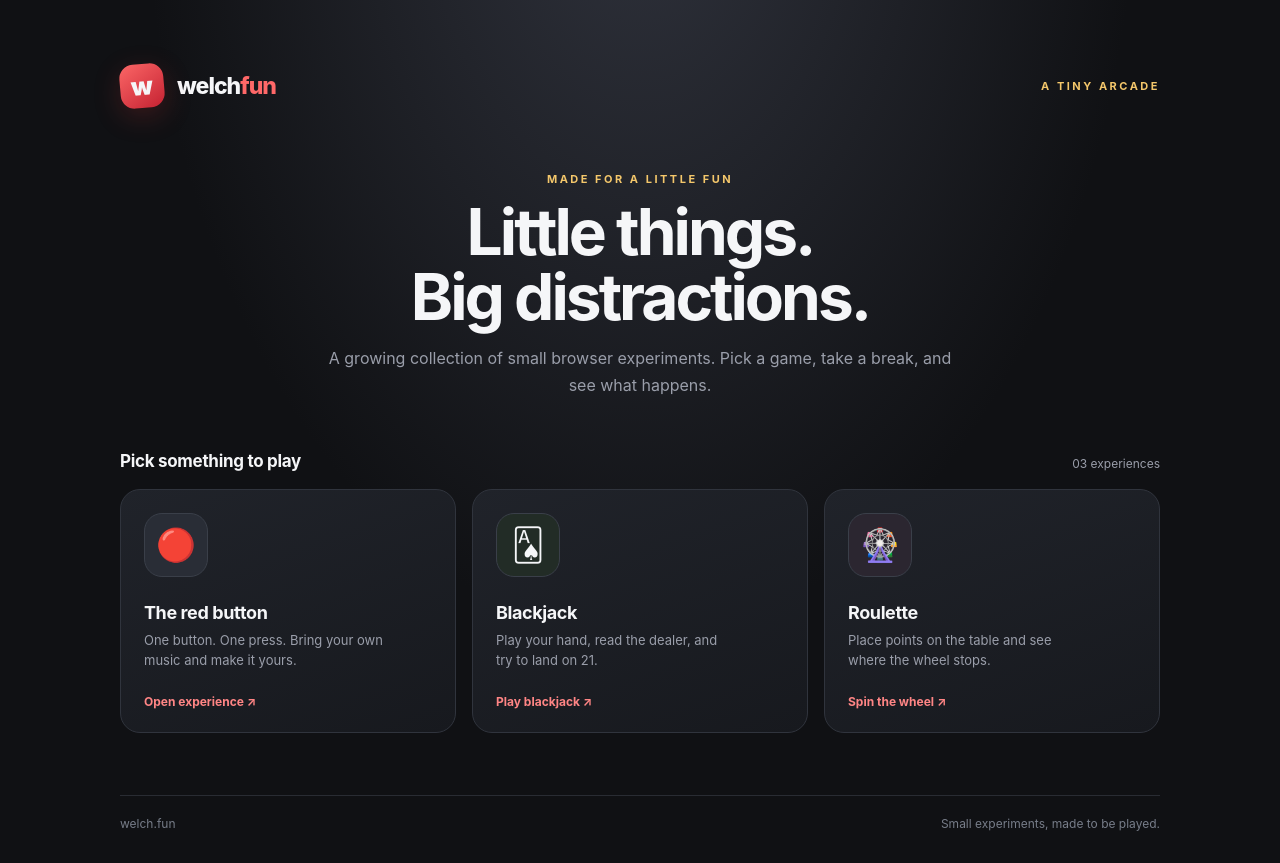
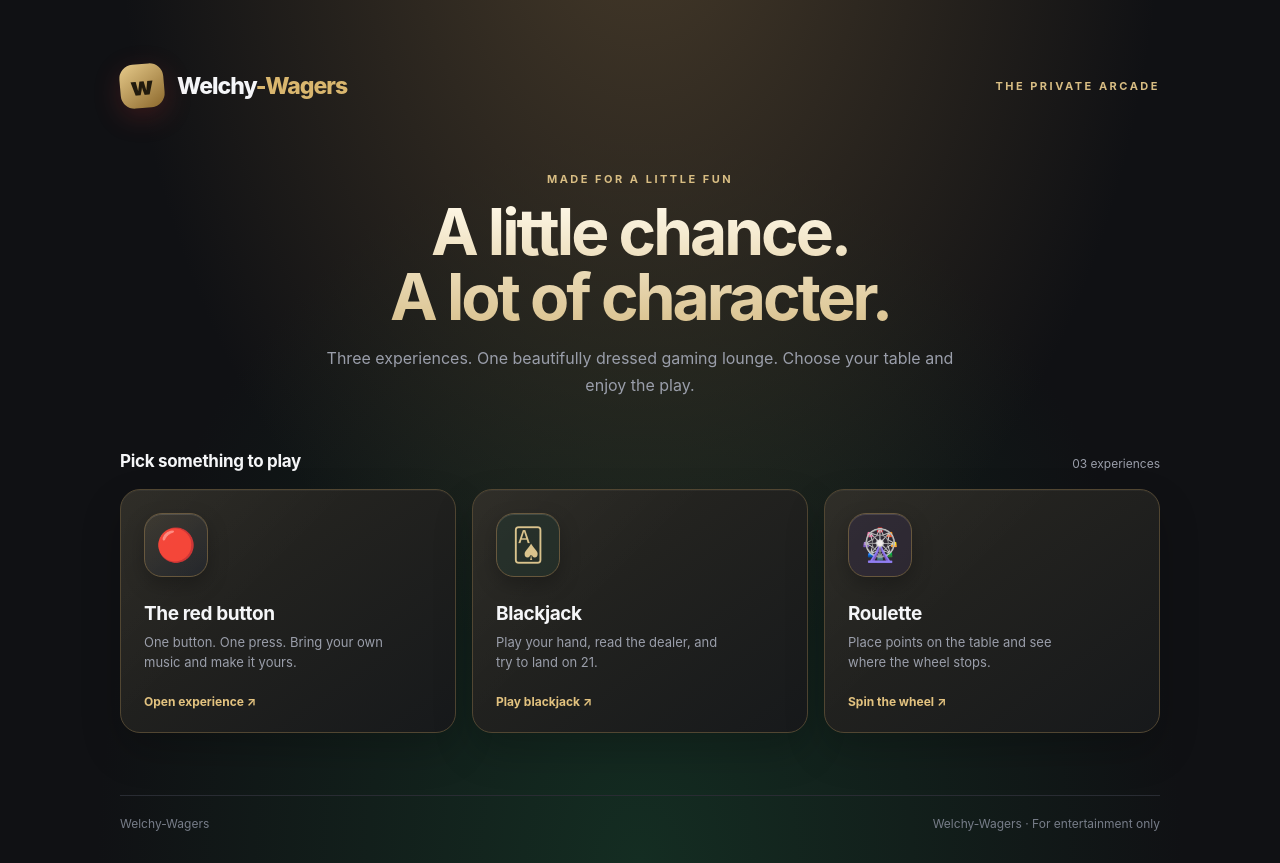
Before and after one commit to welch-fun/welch-fun.github.io, a plain HTML site: page index.html in a window 1280 px wide. Drawn offline with Linux system fonts and the light colour scheme.

Commit message:
Rebrand Welchy-Wagers homepage and elevate arcade presentation

```diff
--- a/index.html
+++ b/index.html
@@ -5,10 +5,10 @@
   <meta name="viewport" content="width=device-width, initial-scale=1">
   <meta name="theme-color" content="#101114">
   <meta name="description" content="A small collection of playful browser games and experiments.">
-  <title>welch.fun — Little things to play</title>
+  <title>Welchy-Wagers — Little things to play</title>
   <style>
     :root{color-scheme:dark;--bg:#101114;--panel:#191b20;--panel2:#20232a;--line:#30343d;--muted:#9a9eaa;--text:#f5f6f8;--red:#ef4444;--gold:#f4c76b}
-    *{box-sizing:border-box}html{min-height:100%;background:var(--bg)}body{margin:0;min-height:100vh;font-family:Inter,ui-sans-serif,system-ui,-apple-system,"Segoe UI",sans-serif;color:var(--text);background:radial-gradient(ellipse at 50% -18%,#30333d 0,transparent 55%),var(--bg)}
+    *{box-sizing:border-box}html{min-height:100%;background:var(--bg)}body{margin:0;min-height:100vh;font-family:Inter,ui-sans-serif,system-ui,-apple-system,"Segoe UI",sans-serif;color:var(--text);background:radial-gradient(ellipse at 50% -18%,#473b2a 0,transparent 58%),radial-gradient(ellipse at 50% 100%,#142d22 0,transparent 60%),var(--bg)}
     a{color:inherit}.shell{width:min(1040px,calc(100% - 40px));margin:auto;padding:64px 0 32px}
     header{display:flex;align-items:center;justify-content:space-between;gap:24px;margin-bottom:64px}
     .brand{display:flex;align-items:center;gap:13px;text-decoration:none}.mark{display:grid;place-items:center;width:44px;height:44px;border-radius:14px;background:linear-gradient(145deg,#fb6666,#c52232);box-shadow:0 8px 28px #e43a3a35;font-weight:900;font-size:25px;transform:rotate(-5deg)}.brand-name{font-size:23px;font-weight:850;letter-spacing:-1px}.brand-name span{color:#ff6868}
@@ -16,27 +16,33 @@
     .intro{max-width:650px;margin:0 auto 38px;text-align:center}.intro h1{font-size:clamp(38px,7vw,64px);line-height:1.02;letter-spacing:-3px;margin:13px 0 15px}.intro p{color:var(--muted);font-size:16px;line-height:1.7;margin:0}
     .section-head{display:flex;align-items:end;justify-content:space-between;margin:52px 0 18px}.section-head h2{font-size:17px;margin:0;letter-spacing:-.3px}.count{font-size:12px;color:var(--muted)}
     .games{display:grid;grid-template-columns:repeat(3,minmax(0,1fr));gap:16px}
-    .game{min-height:244px;padding:23px;background:linear-gradient(160deg,#20232a,#17191e);border:1px solid var(--line);border-radius:20px;text-decoration:none;display:flex;flex-direction:column;align-items:flex-start;transition:transform .18s,border-color .18s,box-shadow .18s}
+    .game{min-height:244px;padding:23px;background:linear-gradient(145deg,rgba(42,40,34,.96),rgba(23,25,27,.98));border:1px solid #514632;border-radius:20px;text-decoration:none;display:flex;flex-direction:column;align-items:flex-start;transition:transform .18s,border-color .18s,box-shadow .18s}
     .game:hover{transform:translateY(-4px);border-color:#555b68;box-shadow:0 16px 40px #0005}.game:focus-visible{outline:3px solid var(--gold);outline-offset:4px}
-    .game-icon{width:64px;height:64px;border-radius:18px;display:grid;place-items:center;font-size:32px;margin-bottom:25px;background:#292d36;border:1px solid #3a3f49}
-    .game h3{font-size:18px;margin:0 0 7px;letter-spacing:-.4px}.game p{font-size:13px;line-height:1.55;color:var(--muted);margin:0;max-width:240px}.launch{margin-top:auto;padding-top:20px;font-size:12px;font-weight:750;color:#ff8585}
+    .game-icon{width:64px;height:64px;border-radius:18px;display:grid;place-items:center;font-size:32px;margin-bottom:25px;background:linear-gradient(145deg,#39352c,#22252a);border:1px solid #65553a;box-shadow:inset 0 1px 0 #ffffff20,0 10px 24px #0005}
+    .game h3{font-size:18px;margin:0 0 7px;letter-spacing:-.4px}.game p{font-size:13px;line-height:1.55;color:var(--muted);margin:0;max-width:240px}.launch{margin-top:auto;padding-top:20px;font-size:12px;font-weight:750;color:#e9c77d}
     .game:nth-child(2) .game-icon{background:#222c26}.game:nth-child(3) .game-icon{background:#2b2630}
     footer{display:flex;justify-content:space-between;gap:16px;border-top:1px solid #292c33;margin-top:62px;padding-top:20px;color:#777d89;font-size:12px}
     @media(max-width:760px){.shell{padding-top:36px}.games{grid-template-columns:1fr 1fr}header{margin-bottom:48px}.game{min-height:220px}}
     @media(max-width:480px){.shell{width:min(100% - 28px,440px)}.games{grid-template-columns:1fr}.game{min-height:190px}.game-icon{margin-bottom:17px}.intro h1{letter-spacing:-2px}.section-head{margin-top:38px}footer{flex-direction:column}}
     @media(prefers-reduced-motion:reduce){*,*::before,*::after{scroll-behavior:auto!important;transition:none!important;animation:none!important}}
-  </style>
+
+    .brand-name span{color:#d9b66e}.mark{background:linear-gradient(145deg,#e6ca8a,#8c682c);color:#211a0d}.eyebrow{color:#d8bd83}
+    .game{position:relative;overflow:hidden;box-shadow:inset 0 1px 0 #ffffff0a,0 18px 40px #0003}.game:before{content:"";position:absolute;inset:0;pointer-events:none;background:linear-gradient(135deg,#ffffff08,transparent 42%)}
+    .game-icon{box-shadow:inset 0 1px 0 #ffffff20,0 8px 20px #0004}.game:nth-child(2) .game-icon{color:#d9c28b}.game:nth-child(3) .game-icon{color:#d7ad74}
+    .launch{color:#e2c27f}.game h3{font-size:19px}.intro h1{background:linear-gradient(180deg,#fff9e9,#d9c18d);background-clip:text;-webkit-background-clip:text;color:transparent}
+    @media(max-width:760px){.games{grid-template-columns:1fr 1fr}} @media(max-width:480px){.games{grid-template-columns:1fr}}
+</style>
 </head>
 <body>
   <main class="shell">
     <header>
-      <a class="brand" href="index.html" aria-label="welch.fun home"><span class="mark" aria-hidden="true">w</span><span class="brand-name">welch<span>fun</span></span></a>
-      <span class="eyebrow">A tiny arcade</span>
+      <a class="brand" href="index.html" aria-label="Welchy-Wagers home"><span class="mark" aria-hidden="true">w</span><span class="brand-name">Welchy<span>-Wagers</span></span></a>
+      <span class="eyebrow">THE PRIVATE ARCADE</span>
     </header>
     <section class="intro" aria-labelledby="intro-title">
       <div class="eyebrow">Made for a little fun</div>
-      <h1 id="intro-title">Little things.<br>Big distractions.</h1>
-      <p>A growing collection of small browser experiments. Pick a game, take a break, and see what happens.</p>
+      <h1 id="intro-title">A little chance.<br>A lot of character.</h1>
+      <p>Three experiences. One beautifully dressed gaming lounge. Choose your table and enjoy the play.</p>
     </section>
     <div class="section-head"><h2>Pick something to play</h2><span class="count">03 experiences</span></div>
     <nav class="games" aria-label="Games">
@@ -53,7 +59,7 @@
         <p>Place points on the table and see where the wheel stops.</p><span class="launch">Spin the wheel ↗</span>
       </a>
     </nav>
-    <footer><span>welch.fun</span><span>Small experiments, made to be played.</span></footer>
+    <footer><span>Welchy-Wagers</span><span>Welchy-Wagers · For entertainment only</span></footer>
   </main>
 </body>
 </html>
```
